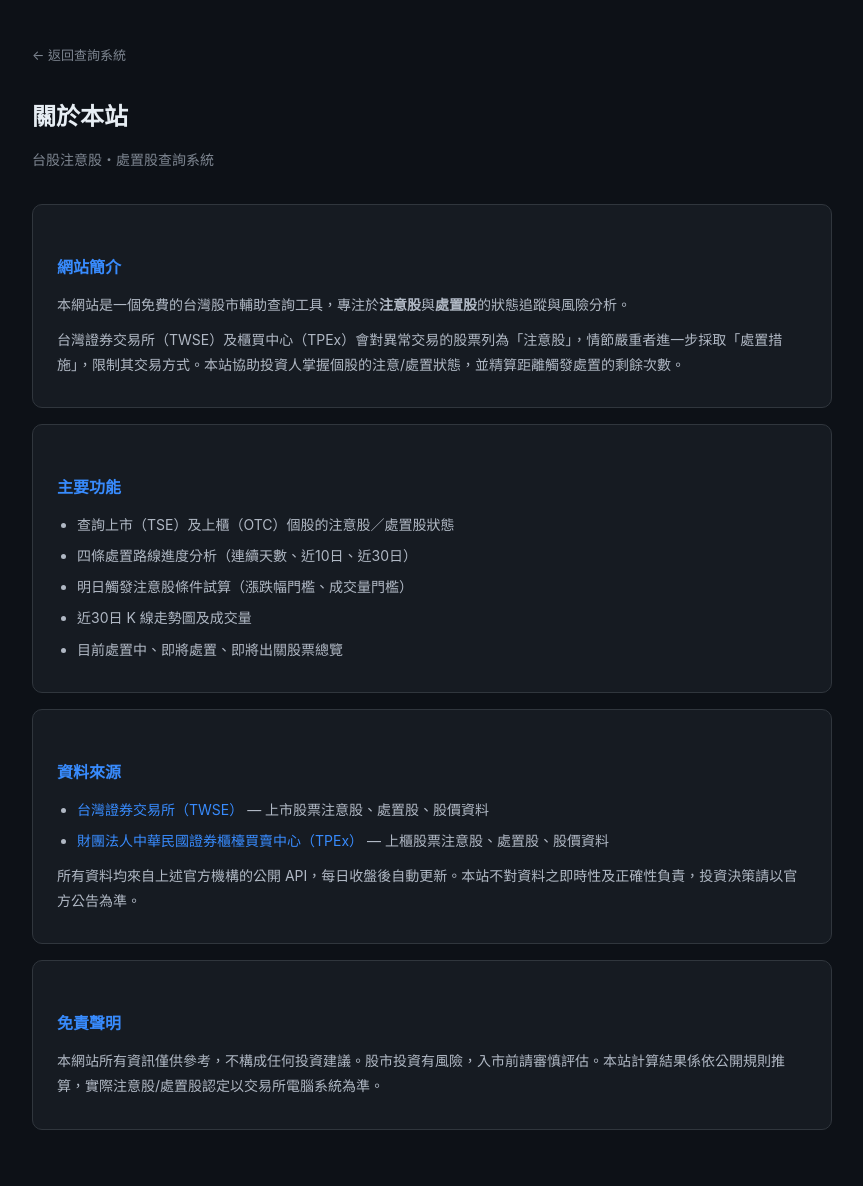
After one commit to RookieEnginee/taiwan-stock-alert, a Flask app: template templates/about.html in a window 1280 px wide. The commit adds this page. Shown: the whole page, without its empty margins (208-1071 px from the left). Run offline with Flask 3, Linux system fonts and the light colour scheme; the template is opened without the code that fills it, so the values that code supplies are empty.

Commit message:
feat: add about page and update footer links
- Add /about page with site description, features, data sources, disclaimer
- Add /about link to footer alongside privacy policy

Co-Authored-By: Claude Sonnet 4.6 <noreply@anthropic.com>

```diff
--- a/app.py
+++ b/app.py
@@ -115,6 +115,11 @@ def index():
 @app.route('/ads.txt')
 def ads_txt():
     return app.send_static_file('ads.txt')
+
+
+@app.route('/about')
+def about():
+    return render_template('about.html')
 
 
 @app.route('/privacy')
--- /dev/null
+++ b/templates/about.html
@@ -0,0 +1,69 @@
+<!DOCTYPE html>
+<html lang="zh-TW">
+<head>
+  <meta charset="UTF-8">
+  <meta name="viewport" content="width=device-width, initial-scale=1.0">
+  <title>關於本站 — 台股注意股・處置股查詢系統</title>
+  <style>
+    * { margin:0; padding:0; box-sizing:border-box; }
+    body {
+      background:#0d1117; color:#e6edf3;
+      font-family:-apple-system, BlinkMacSystemFont, 'Segoe UI', 'PingFang TC', 'Microsoft JhengHei', sans-serif;
+      padding:40px 20px; line-height:1.8;
+    }
+    .container { max-width:800px; margin:0 auto; }
+    h1 { font-size:24px; font-weight:700; margin-bottom:8px; }
+    h2 { font-size:16px; font-weight:600; color:#388bfd; margin:28px 0 10px; }
+    p  { font-size:14px; color:#b0b8c4; margin-bottom:10px; }
+    ul { font-size:14px; color:#b0b8c4; margin:0 0 10px 20px; }
+    li { margin-bottom:6px; }
+    a  { color:#388bfd; text-decoration:none; }
+    a:hover { text-decoration:underline; }
+    .subtitle { font-size:14px; color:#7d8590; margin-bottom:32px; }
+    .back { display:inline-block; margin-bottom:28px; font-size:13px; color:#7d8590; }
+    .back:hover { color:#e6edf3; }
+    .card {
+      background:#161b22; border:1px solid #30363d;
+      border-radius:10px; padding:20px 24px; margin-bottom:16px;
+    }
+  </style>
+</head>
+<body>
+<div class="container">
+  <a class="back" href="/">← 返回查詢系統</a>
+  <h1>關於本站</h1>
+  <p class="subtitle">台股注意股・處置股查詢系統</p>
+
+  <div class="card">
+    <h2>網站簡介</h2>
+    <p>本網站是一個免費的台灣股市輔助查詢工具，專注於<strong>注意股</strong>與<strong>處置股</strong>的狀態追蹤與風險分析。</p>
+    <p>台灣證券交易所（TWSE）及櫃買中心（TPEx）會對異常交易的股票列為「注意股」，情節嚴重者進一步採取「處置措施」，限制其交易方式。本站協助投資人掌握個股的注意/處置狀態，並精算距離觸發處置的剩餘次數。</p>
+  </div>
+
+  <div class="card">
+    <h2>主要功能</h2>
+    <ul>
+      <li>查詢上市（TSE）及上櫃（OTC）個股的注意股／處置股狀態</li>
+      <li>四條處置路線進度分析（連續天數、近10日、近30日）</li>
+      <li>明日觸發注意股條件試算（漲跌幅門檻、成交量門檻）</li>
+      <li>近30日 K 線走勢圖及成交量</li>
+      <li>目前處置中、即將處置、即將出關股票總覽</li>
+    </ul>
+  </div>
+
+  <div class="card">
+    <h2>資料來源</h2>
+    <ul>
+      <li><a href="https://www.twse.com.tw/" target="_blank" rel="noopener">台灣證券交易所（TWSE）</a> — 上市股票注意股、處置股、股價資料</li>
+      <li><a href="https://www.tpex.org.tw/" target="_blank" rel="noopener">財團法人中華民國證券櫃檯買賣中心（TPEx）</a> — 上櫃股票注意股、處置股、股價資料</li>
+    </ul>
+    <p>所有資料均來自上述官方機構的公開 API，每日收盤後自動更新。本站不對資料之即時性及正確性負責，投資決策請以官方公告為準。</p>
+  </div>
+
+  <div class="card">
+    <h2>免責聲明</h2>
+    <p>本網站所有資訊僅供參考，不構成任何投資建議。股市投資有風險，入市前請審慎評估。本站計算結果係依公開規則推算，實際注意股/處置股認定以交易所電腦系統為準。</p>
+  </div>
+</div>
+</body>
+</html>
--- a/templates/index.html
+++ b/templates/index.html
@@ -347,6 +347,8 @@
 </div><!-- /container -->
 
 <footer style="text-align:center;padding:24px 0 16px;font-size:12px;color:#7d8590;">
+  <a href="/about" style="color:#7d8590;text-decoration:none;" onmouseover="this.style.color='#e6edf3'" onmouseout="this.style.color='#7d8590'">關於本站</a>
+  <span style="margin:0 10px">·</span>
   <a href="/privacy" style="color:#7d8590;text-decoration:none;" onmouseover="this.style.color='#e6edf3'" onmouseout="this.style.color='#7d8590'">隱私權政策</a>
 </footer>
 
```
